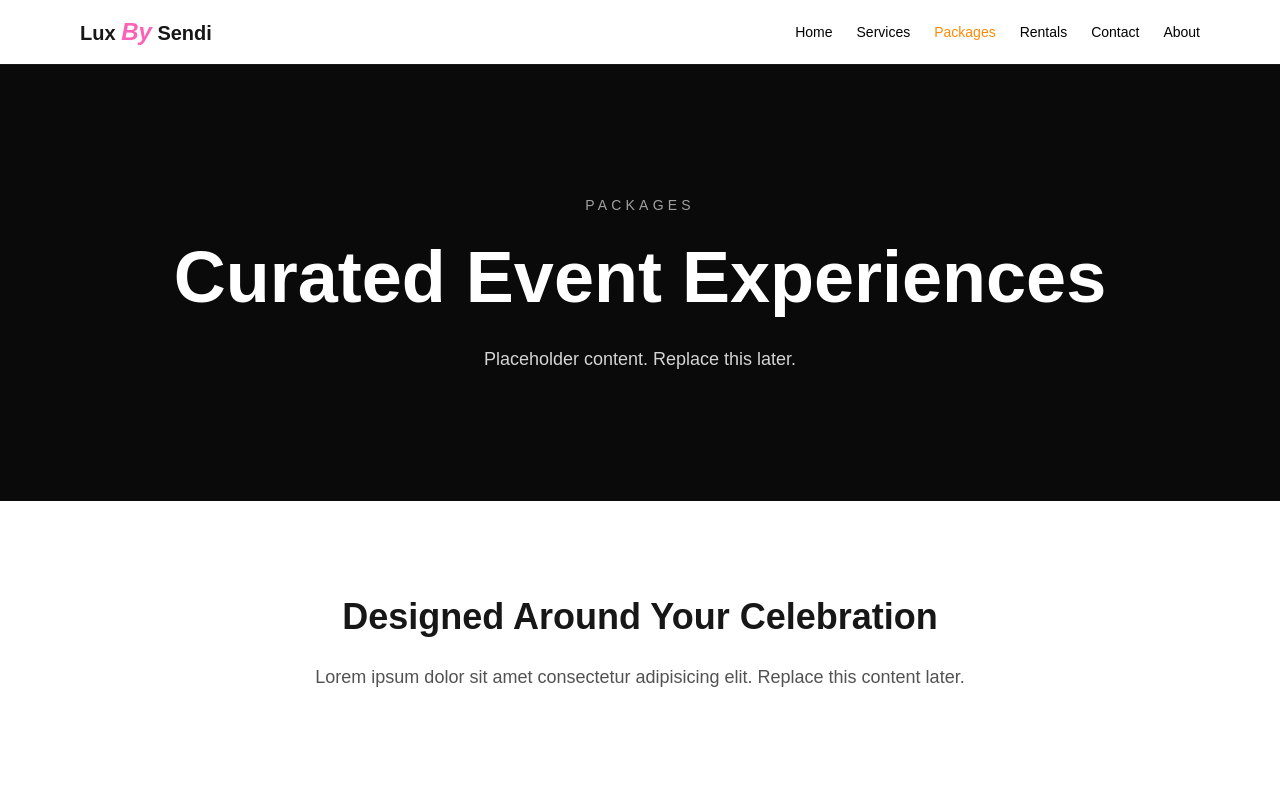
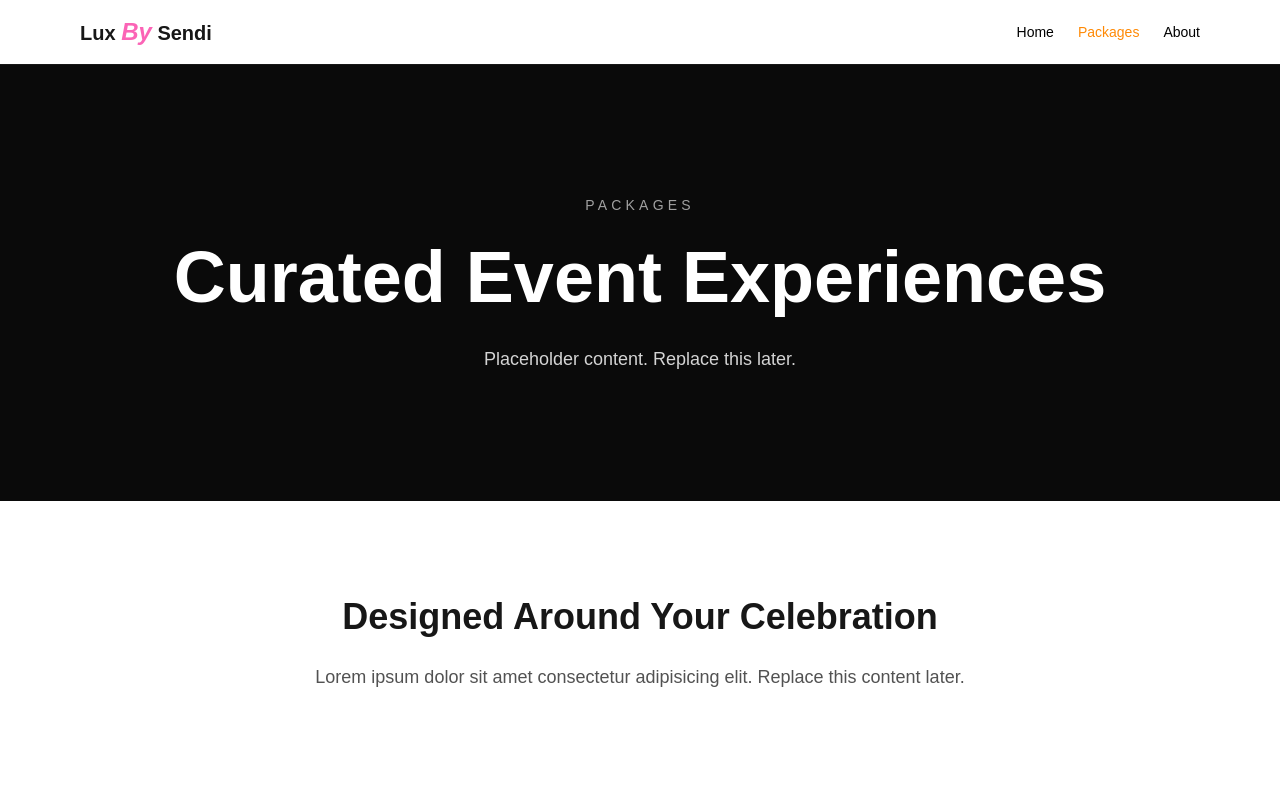
Before and after one commit to Metgala1/luxbysendi, a Next.js app in the folder frontend/lux-sendi/: page /packages in a window 1280 px wide. Shown: the top 787 px of the page. Built offline with nearby package versions, Linux system fonts and the light colour scheme.

Commit message:
Commented out some nav links

```diff
--- a/frontend/lux-sendi/app/packages/page.tsx
+++ b/frontend/lux-sendi/app/packages/page.tsx
@@ -6,6 +6,11 @@ import AddOns from "@/components/packages/AddOns";
 import FAQ from "@/components/packages/FAQ";
 import CTA from "@/components/packages/CTA";
 import { packages } from "@/lib/data/packages";
+import { Metadata } from "next";
+
+export const metadata: Metadata = {
+    title: "Packages"
+}
 
 export default function PackagesPage() {
   return (
--- a/frontend/lux-sendi/components/Navbar.tsx
+++ b/frontend/lux-sendi/components/Navbar.tsx
@@ -7,10 +7,10 @@ import { usePathname } from "next/navigation";
 
 const links = [
   {href: "/" , text: "Home"},
-  {href: "/#service" , text: "Services"},
+  //{href: "/#service" , text: "Services"},
   {href: "/packages", text: "Packages"},
-  {href: "/#rentals", text: "Rentals"},
-  {href: "/#contact", text: "Contact"},
+  //{href: "/#rentals", text: "Rentals"},
+  //{href: "/#contact", text: "Contact"},
   {href: "/about", text: "About"}
 ]
 
--- a/frontend/lux-sendi/components/packages/AddOns.tsx
+++ b/frontend/lux-sendi/components/packages/AddOns.tsx
@@ -9,9 +9,9 @@ export default function AddOns() {
         </h2>
 
         <div className="mt-12 grid md:grid-cols-3 gap-6">
-          {addOns.map((item) => (
+          {addOns.map((item, index) => (
             <div
-              key={item}
+              key={item + index}
               className="border border-white/20 rounded-2xl p-6"
             >
               {item}
```
